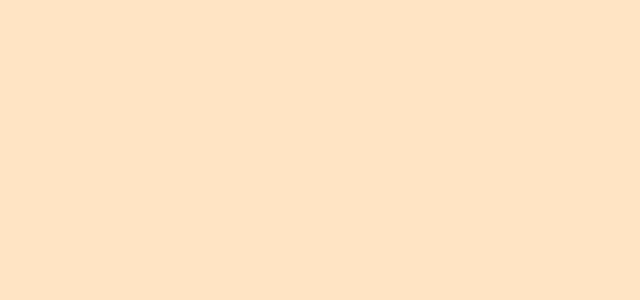
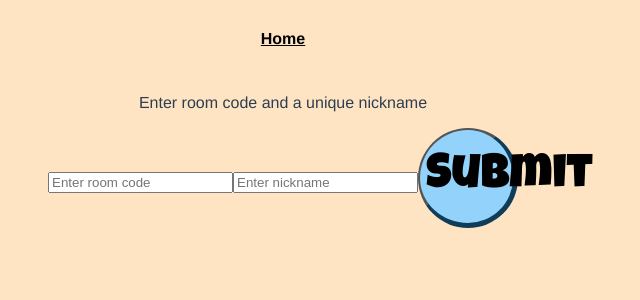
Before and after one commit to lfgn84/ITHS-Course-5-WebApp-6-Agil-Frontend, a Vue app in the folder frontend/: page /#/playerLogin in a window 1280 px wide. Shown: the top 300 px of the page, without its empty margins (357-997 px from the left). Built offline with nearby package versions, Linux system fonts and the light colour scheme; a web font is replaced by a local one.

Commit message:
fixed bug nickname already exists and start is shown

```diff
--- a/frontend/src/components/startPage.vue
+++ b/frontend/src/components/startPage.vue
@@ -12,7 +12,7 @@
             <li>
 
                 <router-link
-                        to="/multiPlayer" class="startButton" tag="button"> Join multiplayer game
+                        to="/playerLogin" class="startButton" tag="button"> Join multiplayer game
                 </router-link>
 
             </li>
--- a/frontend/src/router/index.js
+++ b/frontend/src/router/index.js
@@ -7,6 +7,7 @@ import logIn from "../views/logIn";
 import multiPlayer from "../views/multiPlayer";
 import multiPlay from "../views/multiPlay";
 import winner from "../views/winner";
+import playerLogin from "../views/playerLogin";
 
 Vue.use(VueRouter)
 
@@ -45,6 +46,11 @@ Vue.use(VueRouter)
       component: multiPlayer
     },
     {
+      path:'/playerLogin',
+      name:'playerLogin',
+      component: playerLogin
+    },
+    {
       path:'/multiPlay',
       name:'multiPlay',
       component: multiPlay
--- /dev/null
+++ b/frontend/src/views/playerLogin.vue
@@ -0,0 +1,169 @@
+<template>
+    <div id="playerLogin">
+        <div id="nav">
+            <router-link to="/">Home</router-link>
+        </div>
+<div v-show="showSubmit">
+        <p>Enter room code and a unique nickname</p>
+
+        <!-- skriv in rumskod -->
+        <!-- Göra om till form?-->
+        <input type="text" placeholder="Enter room code" v-model="room" >
+        <input type="text" placeholder="Enter nickname" v-model="nickname" >
+        <button @click="submit()" >Submit</button>
+</div>
+        <p> {{responseText}} </p>
+
+        <div v-if="loading" class="loading">
+            Loading...
+        </div>
+
+
+        <div id="roomInfo" v-if="showRoomInfo">
+
+            <p>Welcome to room {{room}} {{nickname}}</p>
+            <p>You will answer {{gamecode.length}} questions</p>
+            <router-link
+                    :to="{name: 'multiPlay', params:{gc : gamecode, nickname : nickname, room : room} }" class="startButton" tag="button" > Start!
+            </router-link>
+
+        </div>
+
+
+    </div>
+</template>
+
+<script>
+    export default {
+        name: "playerLogin",
+        data() {
+            return {
+                room: "",
+                nickname: "",
+                gamecode: [],
+                tempData: "",
+                responseText: "",
+                showRoomInfo: false,
+                loading: false,
+                showSubmit: true
+            }
+        },
+        methods: {
+            validNickname: function(){
+               var value = false;
+
+                if (/\s/.test(this.nickname)) {
+                    this.responseText = "No spaces in your nickname please"
+                } else if (!this.nickname) {
+                    this.responseText = "You dont have a name?"
+                }
+                else{
+                    value = true;
+                    this.responseText = "";
+                }
+                return value
+            },
+            roomNotNull: function(){
+               var value = false;
+                if (!this.room){
+                    this.responseText = "You need to name the room you want to join"
+                }else{
+                    value = true;
+                    this.responseText = "";
+                }
+                return value;
+
+            },
+            submit: function () {
+
+                if(this.validNickname() && this.roomNotNull()){
+                    console.log(this.validNickname()  + " = validnickname & roomNotNull = " + this.roomNotNull())
+
+                    this.responseText = "";
+                    this.loading = true;
+                    /*skapa spelare*/
+                    fetch('https://fierce-mountain-27289.herokuapp.com/v2/createplayer', {
+                        method: 'POST',
+                        headers: {
+                            'Content-Type': 'application/json',
+                        },
+                        body: JSON.stringify({"room": this.room, "nickname": this.nickname}),
+
+                    })
+                        .then(response => {
+                            response.json()
+                            console.log("in response.json()");
+                            console.log(response);
+                            if(response.statusText == "Created"){
+                                this.responseText = "Player with nickname " + this.nickname + " created.";
+                                this.showSubmit = false;
+                                this.loading = true;
+                                this.showRoomInfo = true;
+                            }
+                            else if(response.statusText == "Method Not Allowed"){
+                                this.responseText = "Nickname taken, choose another one";
+                                this.showSubmit = true;
+                                this.loading = false;
+
+                            }
+                            else if(response.statusText == "Not Found"){
+                                this.responseText = "Room not found";
+                                this.showSubmit = true;
+                                this.loading = false;
+                            }
+                        })
+
+                        .catch((error) => {
+                            console.error('Error:', error);
+                        });
+                }
+                else{
+                    console.log("in else row 107")
+                    return false;
+                }
+
+                if(!this.showSubmit){
+                    console.log("in if !this.showSubmit")
+                    /*hämta spelkod*/
+                    var url = new URL('https://fierce-mountain-27289.herokuapp.com/v1/room')
+                    var params = {room: this.room}
+                    url.search = new URLSearchParams(params).toString()
+                    fetch(url, {
+                        method: 'GET',
+                        headers: {
+                            'Content-Type': 'application/json',
+                        }
+                    })
+                        .then(response => response.json())
+                        .then(data => {
+                            console.log('Success:', data);
+                            this.tempData = data.gamecode;
+                            this.gamecode = this.tempData.split(",");
+                            this.gamecode.shift();
+                            // shift removes first empty element in array, generated by split
+                            this.showRoomInfo = true;
+                            this.loading = false;
+                        })
+                        .catch((error) => {
+                            console.error('Error:', error);
+                        });
+
+                }
+            }
+        }
+    }
+</script>
+
+<style scoped>
+    #multiplayer{
+        height: 1000px;
+        background-repeat: no-repeat;
+        background-image: url("../../public/kids.jpg");
+        background-size: 100%;
+    }
+    button{
+        cursor: pointer;
+
+    }
+
+</style>
```
